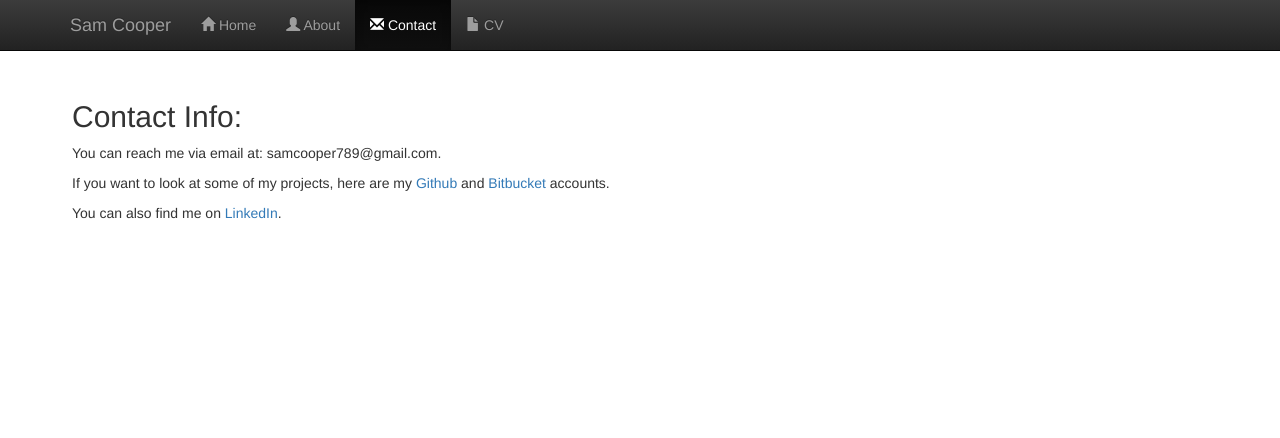
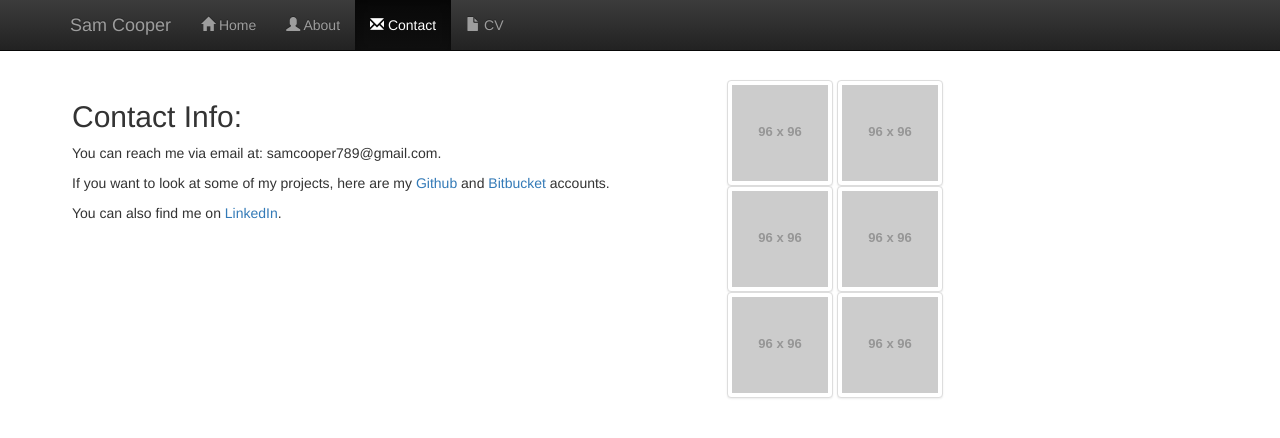
Before and after one commit to meladath/meladath.github.io, a plain HTML site: page contact.html in a window 1280 px wide. Drawn offline with nearby package versions, Linux system fonts and the light colour scheme; placeholder pictures from the web are drawn by us.

Commit message:
Added placeholder icon to contact page

```diff
--- a/contact.html
+++ b/contact.html
@@ -40,13 +40,23 @@
 
     <div class="container">
       <div class="row">
-          <div class="col-lg-6 col-md-8">
+          <div class="col-lg-6 col-md-6 col-sm-4">
               <div class="left-alligned">
                   <h2>Contact Info:</h2>
                   <p>You can reach me via email at: samcooper789@gmail.com.</p>
                   <p>If you want to look at some of my projects, here are my <a href="https://github.com/meladath">Github</a> and <a href="https://bitbucket.org/Meladath">Bitbucket</a> accounts.</p>
                   <p>You can also find me on <a href="https://uk.linkedin.com/pub/sam-cooper/67/371/19/">LinkedIn</a>.</p>
               </div>
+          </div>
+          <div class="col-lg-4 col-md-4 col-sm-6">
+            <div class="padded">
+              <img src="http://placehold.it/96x96" class="img-thumbnail">
+              <img src="http://placehold.it/96x96" class="img-thumbnail">
+              <img src="http://placehold.it/96x96" class="img-thumbnail">
+              <img src="http://placehold.it/96x96" class="img-thumbnail">
+              <img src="http://placehold.it/96x96" class="img-thumbnail">
+              <img src="http://placehold.it/96x96" class="img-thumbnail">
+            </div>
           </div>
       </div>
     </div>
--- a/css/styles.css
+++ b/css/styles.css
@@ -3,6 +3,11 @@ body {
 }
 .center-alligned {
   padding: 30px 2px;
+  text-align: center;
+}
+
+.padded {
+  padding: 30px 30px;
   text-align: center;
 }
 
```
